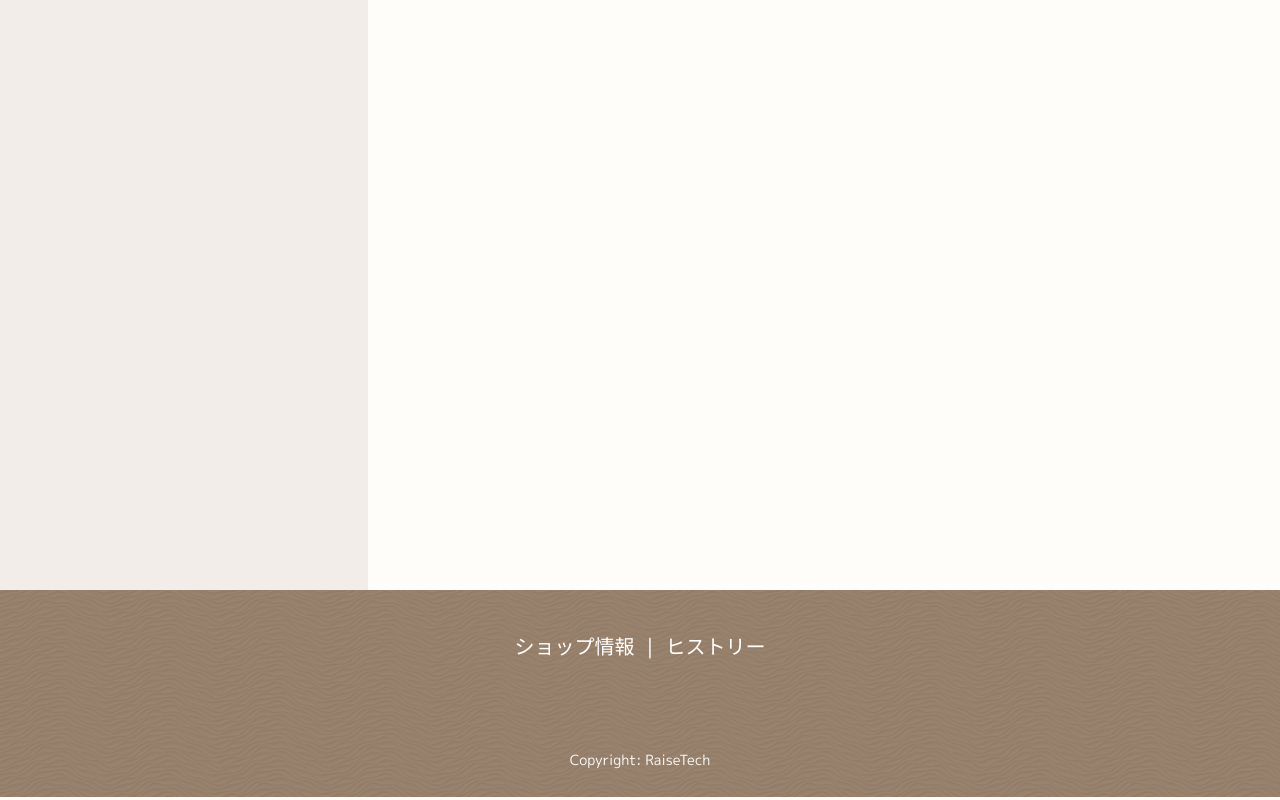
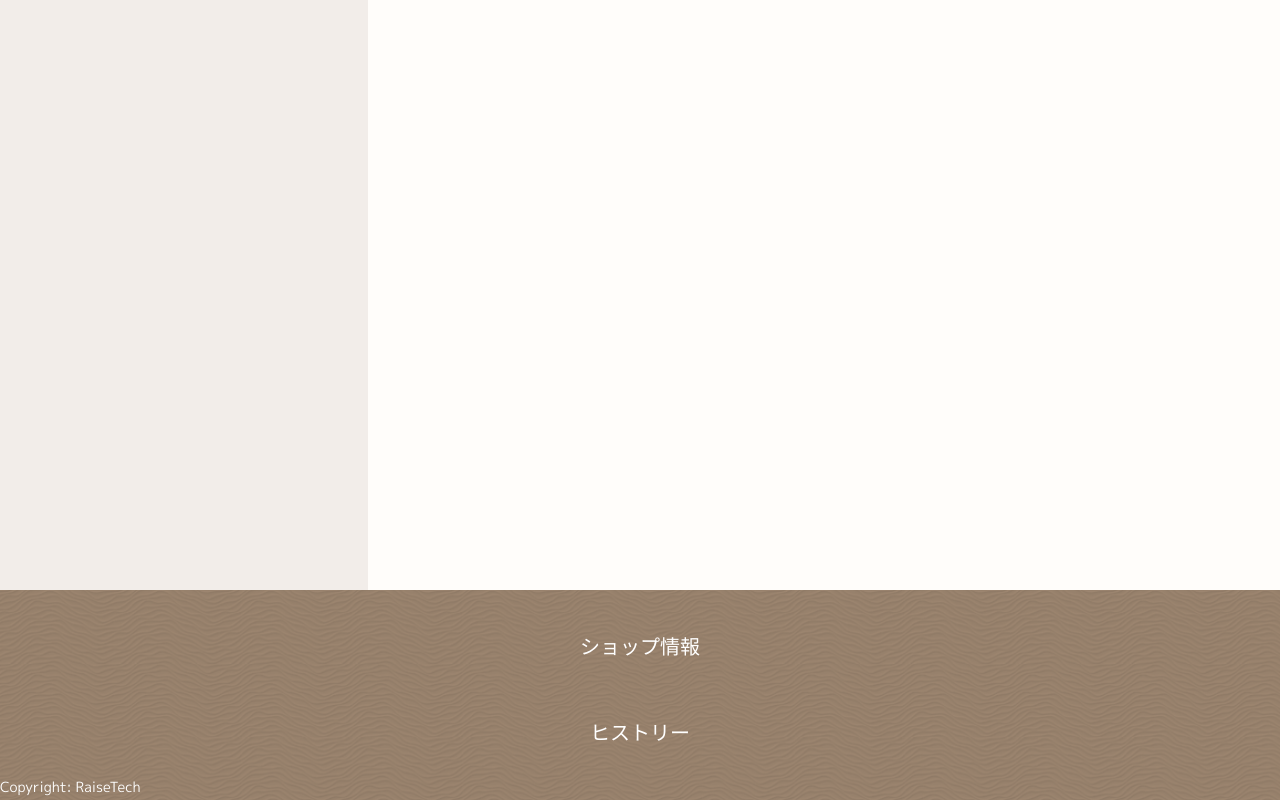
Before and after one commit to step07201985/BurgerGallery, a website: page index.html in a window 1280 px wide. Shown: the part 4556-5356 px from the top of the page. Drawn offline with Linux system fonts and the light colour scheme; some packages are replaced by stand-ins of ours.

Commit message:
フッター修正

```diff
--- a/index.html
+++ b/index.html
@@ -218,16 +218,12 @@
 
     <!-- l-footer: フッター -->
     <footer class="l-footer">
-        <div class="l-footer__inner">
+        <nav class="l-footer__inner c-footer-nav" aria-label="フッターナビゲーション">
             <!-- p-footer: フッタープロジェクト -->
-            <div class="p-footer">
-                <!-- c-footer-nav: フッターナビゲーション -->
-                <nav class="c-footer-nav" role="navigation" aria-label="フッターナビゲーション">
-                    <ul class="c-footer-nav__list">
+            <ul class="p-footer c-footer-nav__list">
                 <li class="c-footer-nav__item">
                     <a href="#" class="c-footer-nav__link">ショップ情報</a>
                 </li>
-                        <li class="c-footer-nav__separator">|</li>
                 <li class="c-footer-nav__item">
                     <a href="#" class="c-footer-nav__link">ヒストリー</a>
                 </li>
@@ -235,8 +231,6 @@
         </nav>
         <!-- c-copyright:コピーライト -->
         <small class="c-copyright">Copyright: RaiseTech</small>
-            </div>
-        </div>
     </footer>
 </body>
 </html>
```
Lines whose indentation alone changed are shown as unchanged.
